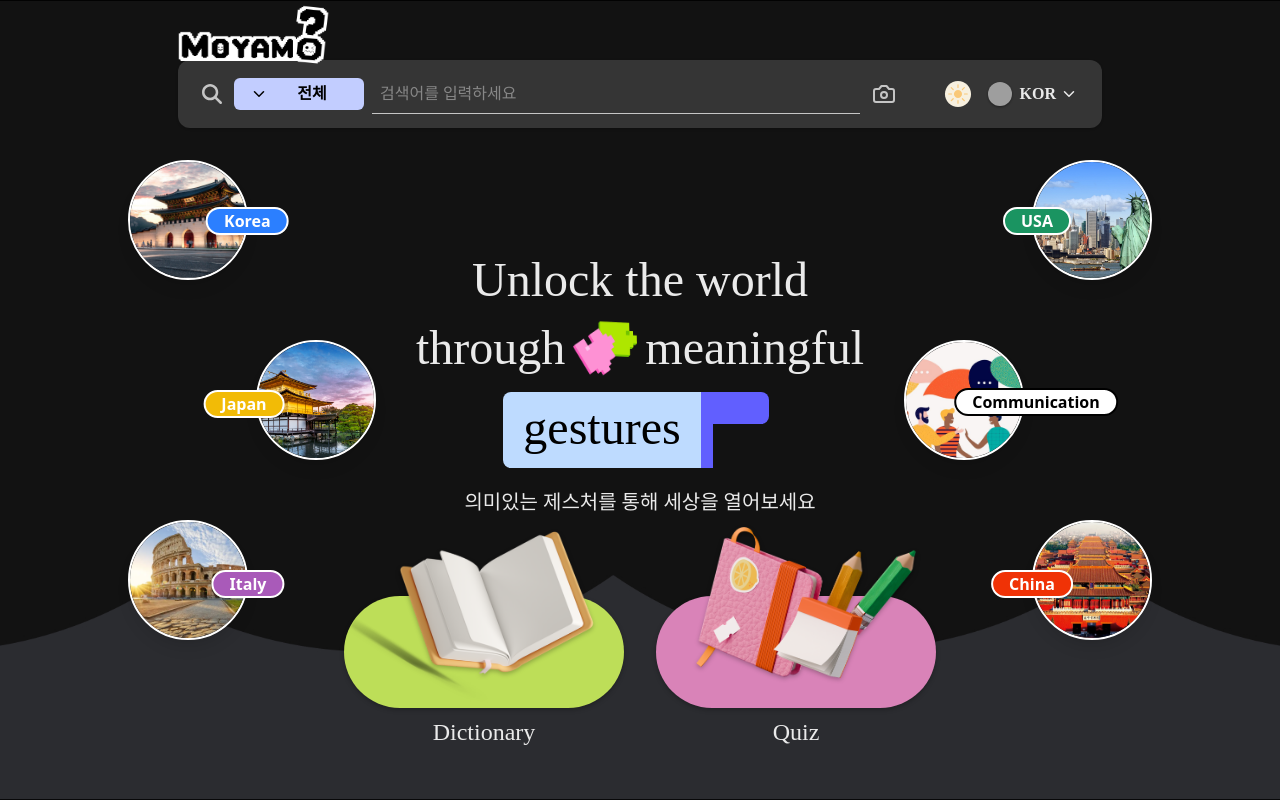
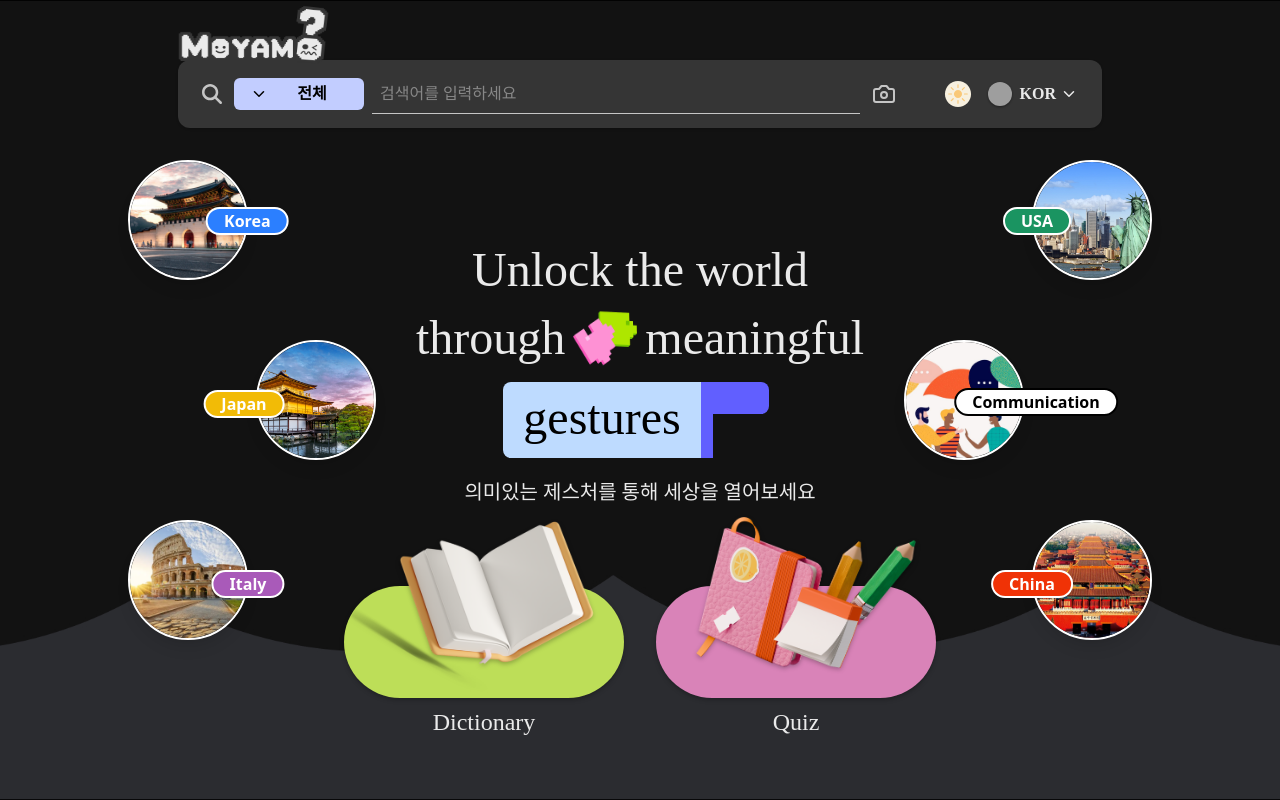
Before and after one commit to lovelyppotto/Moyamo, a React (Vite) app in the folder FE/: page / in a window 1280 px wide. Built offline with nearby package versions, Linux system fonts and the light colour scheme; grey boxes are pictures that could not be loaded; a web font is replaced by a local one.

Commit message:
[FE] design: 로고 변경
다크모드 로고 이미지 추가 및 디자인 변경

ref: S12P21D203-123

```diff
--- a/FE/src/pages/home/HeaderBar.tsx
+++ b/FE/src/pages/home/HeaderBar.tsx
@@ -1,9 +1,10 @@
-import { useState } from 'react';
+import { useState, useEffect } from 'react';
 import { Camera, ChevronDown } from 'lucide-react';
 import { FontAwesomeIcon } from '@fortawesome/react-fontawesome';
 import { faMagnifyingGlass } from '@fortawesome/free-solid-svg-icons';
 import DarkModeLottie from './DarkModeLottie';
 import BaseDropdown from './BaseDropdown';
+import { useTheme } from '@/components/theme-provider';
 
 // 번역 국가/언어 정보 인터페이스
 interface TranslationLanguage {
@@ -72,8 +73,10 @@ function TranslationDropdown() {
 
 // 메인 HeaderBar 컴포넌트
 function HeaderBar() {
+  const { theme } = useTheme();
   const [searchCountry, setSearchCountry] = useState('전체');
   const countries = ['전체', '한국', '미국', '중국', '일본', '이탈리아'];
+  const logoSrc = theme === 'dark' ? './images/logo-dark.png' : './images/logo.png';
 
   return (
     <div className="relative w-full">
@@ -82,12 +85,12 @@ function HeaderBar() {
         left-[15%] top-[35px] md:left-[14.5%] md:top-[12px] lg:left-[13.5%] lg:top-[5px]"
       >
         <img
-          src="./images/logo.png"
+          src={logoSrc}
           alt="MoyamoLogo"
           className="w-25 h-10 md:w-32 md:h-13 lg:w-40 lg:h-15 "
         />
       </div>
-      <div className="w-full flex justify-center mt-11 mb-15 py-4 px-6">
+      <div className="w-full flex justify-center mt-11 mb-10 py-4 px-6">
         <div className="dark:text-d-txt-50/80 w-[75%] bg-white dark:bg-white/15 py-1 px-6 rounded-xl shadow-sm">
           <div className="flex items-center">
             {/* 검색 카테고리 선택 */}
```
Also changed, not shown: FE/public/images/logo-dark.png (added), FE/public/images/logo.png.
